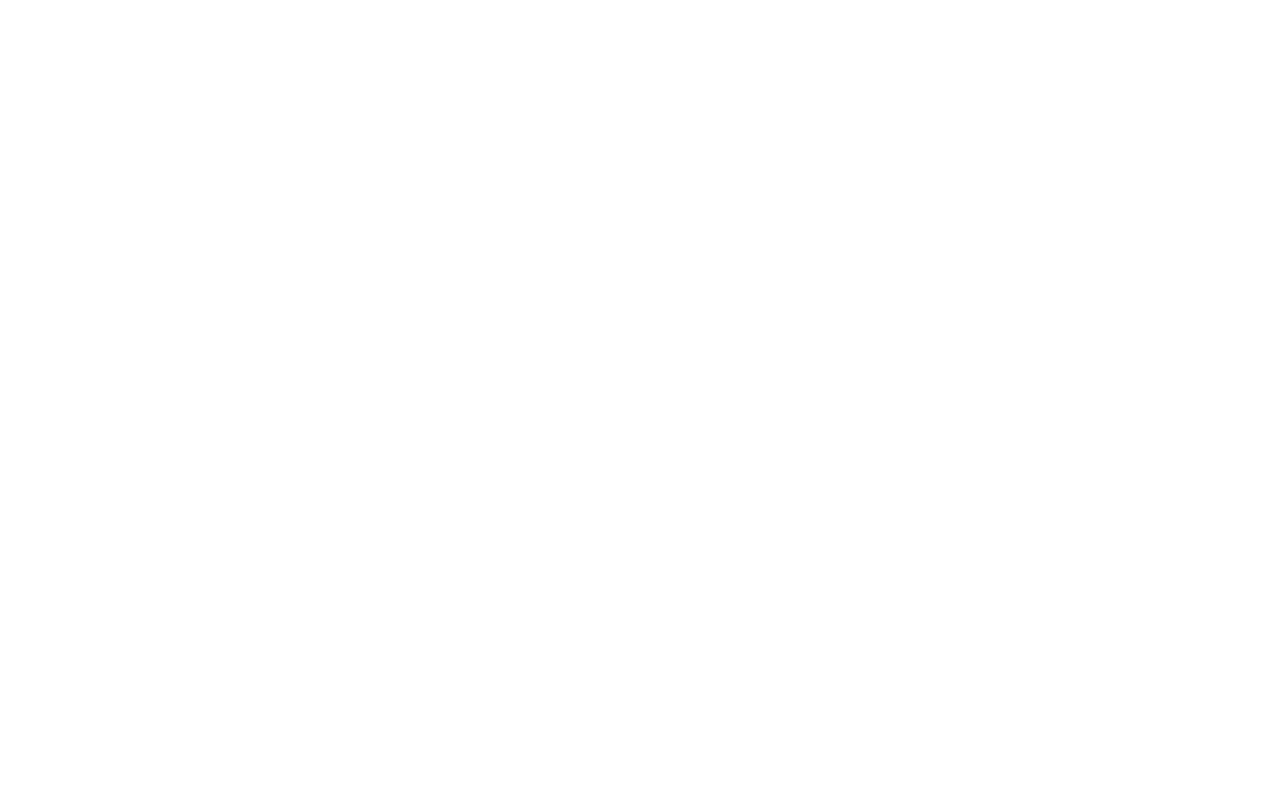
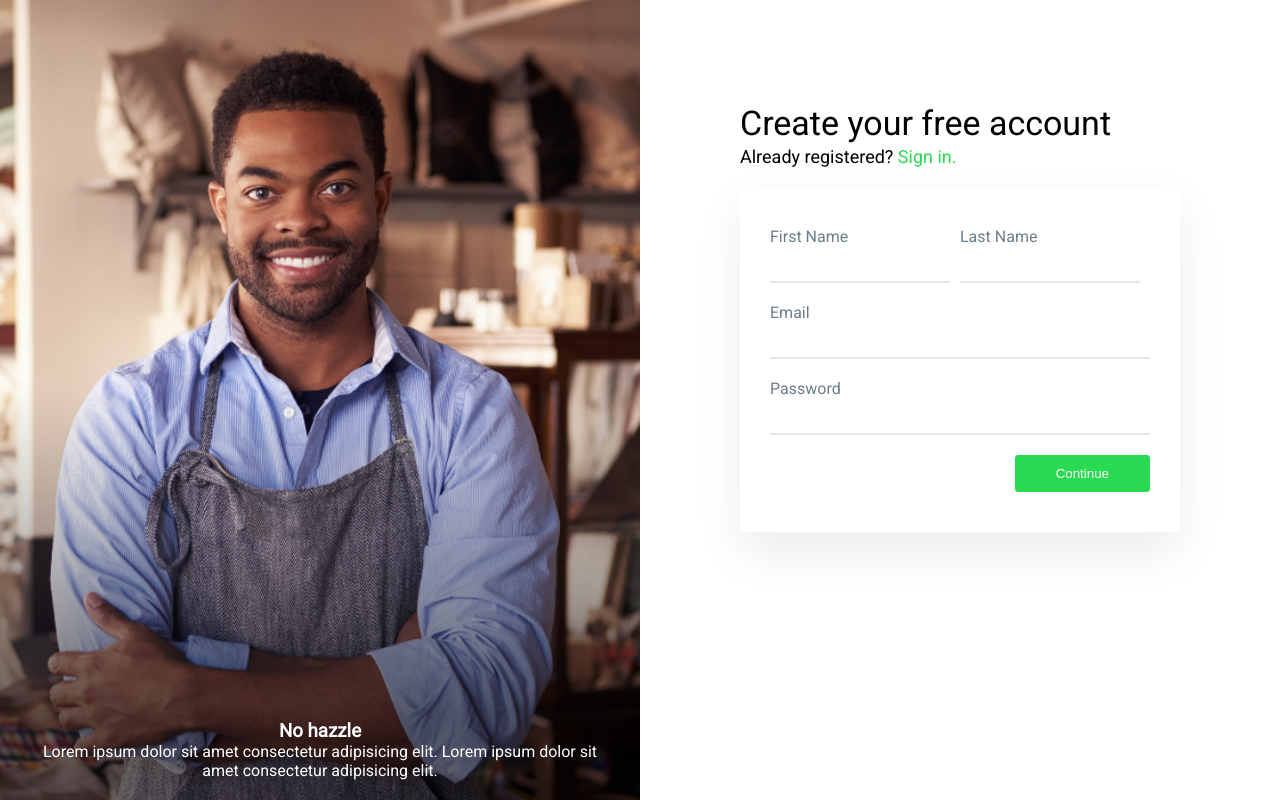
Before and after one commit to somtochiama/tinylabs, a Vue app: page /login in a window 1280 px wide. Built offline with nearby package versions, Linux system fonts and the light colour scheme.

Commit message:
Styles the login pages

```diff
--- a/public/index.html
+++ b/public/index.html
@@ -4,6 +4,7 @@
     <meta charset="utf-8">
     <meta http-equiv="X-UA-Compatible" content="IE=edge">
     <meta name="viewport" content="width=device-width,initial-scale=1.0">
+    <link href="https://fonts.googleapis.com/css?family=Roboto&display=swap" rel="stylesheet">
     <link rel="stylesheet" href="style.css">
     <link rel="icon" href="<%= BASE_URL %>favicon.ico">
     <title>tinylabs-pwa</title>
--- a/public/style.css
+++ b/public/style.css
@@ -12,6 +12,6 @@ html {
 
 body {
   box-sizing: border-box;
-  font-family: Roboto;
+  font-family: 'Roboto', sans-serif;
   font-size: 1.6rem
 }
--- a/src/components/Button.vue
+++ b/src/components/Button.vue
@@ -1,7 +1,7 @@
 <template>
-  <buttton :class="[{'btn__small': small},'btn']">
+  <button :class="[{'btn__small': small},'btn']">
     <slot></slot>
-  </buttton>
+  </button>
 </template>
 
 <script>
@@ -19,8 +19,9 @@ export default {
   .btn {
     background-color: #2BDA53;
     color: white;
-    padding: 1rem 3rem;
+    padding: 1rem 4rem;
     border-radius: 3px;
+    border: 1px solid #2BDA53;
     &__small {
       padding: 1rem 2rem;
     }
--- a/src/components/DashboardTable.vue
+++ b/src/components/DashboardTable.vue
@@ -21,6 +21,9 @@
         <th>Role</th>
         <th></th>
       </tr>
+      <tableRow />
+      <tableRow />
+      <tableRow />
       <tableRow />
     </table>
   </div>
@@ -61,8 +64,12 @@ export default {
   table {
     margin-top: 1rem;
     width: 100%;
+    border-collapse: separate;
+    border-spacing: 0 1rem;
+
     tr {
       padding: 1rem 0;
+      border-radius: 3px;
     }
 
     th {
@@ -71,20 +78,31 @@ export default {
       text-align: left;
     }
 
-    td {
+    td, th {
+      border: none;
       padding-top:20px;
       padding-bottom:20px;
       padding-right:20px;
     }
 
-    td:first-child {
+    td:first-child, th:first-child {
       padding-left:20px;
       padding-right:0;
     }
 
-    &__body {
+    .table__body {
       background-color: white;
     }
 
+    td { border: solid 1px #fff; }
+    tr td:first-child {
+       border-top-left-radius: 10px;
+       border-bottom-left-radius: 10px;
+    }
+    tr td:last-child {
+      border-top-right-radius: 10px;
+    }
+    tr td:first-child { border-bottom-left-radius: 10px; }
+    tr td:last-child { border-bottom-right-radius: 10px; }
   }
 </style>
--- a/src/components/TableRow.vue
+++ b/src/components/TableRow.vue
@@ -8,5 +8,8 @@
     <td>josh.bakery@gmail.com</td>
     <td>+234801234567</td>
     <td>Admin</td>
+    <td>
+      <img src="../assets/trash.png" >
+    </td>
   </tr>
 </template>
--- a/src/router.js
+++ b/src/router.js
@@ -2,6 +2,7 @@ import Vue from "vue";
 import Router from "vue-router";
 import Home from "./views/Home.vue";
 import Dashboard from "./views/Dashboard.vue";
+import Login from "./views/Login.vue";
 
 Vue.use(Router);
 
@@ -13,6 +14,11 @@ export default new Router({
       path: "/",
       name: "home",
       component: Home
+    },
+    {
+      path: "/login",
+      name: "login",
+      component: Login
     },
     {
       path: "/dashboard",
--- a/src/views/Dashboard.vue
+++ b/src/views/Dashboard.vue
@@ -27,7 +27,7 @@ export default {
 <style lang="scss">
   .dashboard {
     background-color: #f6f8f8;
-    height: 100vh;
+    // height: 100vh;
     display: grid;
     grid-template-rows: 60px auto;
     grid-template-columns: 60px 1fr;
--- /dev/null
+++ b/src/views/Login.vue
@@ -0,0 +1,185 @@
+<template>
+  <div class="login">
+    <div class="login__img">
+      <h3>No hazzle</h3>
+      <p>Lorem ipsum dolor sit amet consectetur adipisicing elit. Lorem ipsum dolor sit amet consectetur adipisicing elit.</p>
+    </div>
+    <div class="login__side">
+      <div class="login__form">
+        <h3>Create your free account</h3>
+        <p>Already registered? <a href="#">Sign in.</a></p>
+        <form action="">
+          <div class="input__share">
+            <div class="input__group half">
+              <label for="firstName">First Name</label>
+              <input type="text" name="firstName" id="">
+            </div>
+            <div class="input__group half">
+              <label for="lastName">Last Name</label>
+              <input type="text" name="lastName" id="">
+            </div>
+          </div>
+          <div class="input__group">
+            <label for="email">Email</label>
+            <input type="email" name="email" id="">
+          </div>
+          <div class="input__group">
+            <label for="password">Password</label>
+            <input type="password" name="password" id="">
+          </div>
+          <MyBtn id="login-btn">Continue</MyBtn>
+        </form>
+      </div>
+    </div>
+  </div>
+</template>
+
+<script>
+import MyBtn from "../components/Button"
+export default {
+  components: {
+    MyBtn
+  }
+}
+</script>
+
+<style lang="scss">
+  .login {
+    display: grid;
+    grid-template-columns: repeat(2, 1fr);
+    height: 100vh;
+
+    &__img {
+      background-image: url("../assets/model.png");
+      background-repeat: no-repeat;
+      background-size: cover;
+      color: white;
+      text-align: center;
+      padding: 2rem 4rem;
+      display: flex;
+      flex-direction: column;
+      justify-content: flex-end;
+    }
+
+    &__side {
+      background-color: #FFFFFF;
+      margin: 10rem;
+
+      h3 {
+        font-weight: 500;
+        font-size: 34px;
+        line-height: 46px;
+      }
+
+      p {
+        font-size: 18px;
+        a {
+          text-decoration: none;
+          color: #2BDA53;
+        }
+      }
+
+      form {
+        margin-top: 2rem;
+        padding: 2rem 3rem 4rem;
+        background: #FFFFFF;
+        box-shadow: 0px 20px 50px #EAEEE9;
+        border-radius: 5px;
+
+        #login-btn {
+          display: block;
+            margin: 2rem 0 0 auto;
+        }
+
+        :first-child {
+          margin-right: 1rem;
+        }
+
+        label {
+          color: #6A7E8A;
+        }
+
+        input {
+          padding: 1rem;
+          border: none;
+          border-bottom: 2px solid #E6E7EB;
+          outline: none;
+          display: block;
+          width: 100%
+        }
+
+        .input__group {
+          margin-top: 2rem;
+        }
+
+        .input__share {
+          display: flex;
+
+        }
+
+        .input__group.half {
+          width: 50%;
+        }
+      }
+
+    }
+  }
+
+
+  @media screen and (max-width: 1000px) {
+      .login {
+      grid-template-columns: 40rem 1fr;
+    }
+  }
+
+  @media screen and (max-width: 800px) {
+      .login {
+      grid-template-columns: 1fr;
+      .login__img {
+        display: none;
+      }
+    }
+  }
+
+  @media screen and (max-width: 500px) {
+      .login {
+      grid-template-columns: 1fr;
+
+      &__img {
+        display: none;
+      }
+
+      &__side{
+        margin: 2rem;
+        padding: 1rem 1.5rem 2rem;
+
+        h3 {
+
+        }
+
+        p {
+
+        }
+
+        form {
+
+          .input__share {
+            flex-direction: column;
+          }
+
+          .input__group.half {
+            width: 100%
+          }
+
+          .login-btn {
+            width: 100%
+          }
+        }
+      }
+
+      .input__group.half {
+        width: 100%;
+      }
+    }
+  }
+</style>
```
Also changed, not shown: src/assets/model.png (added), src/assets/trash.png (added).
